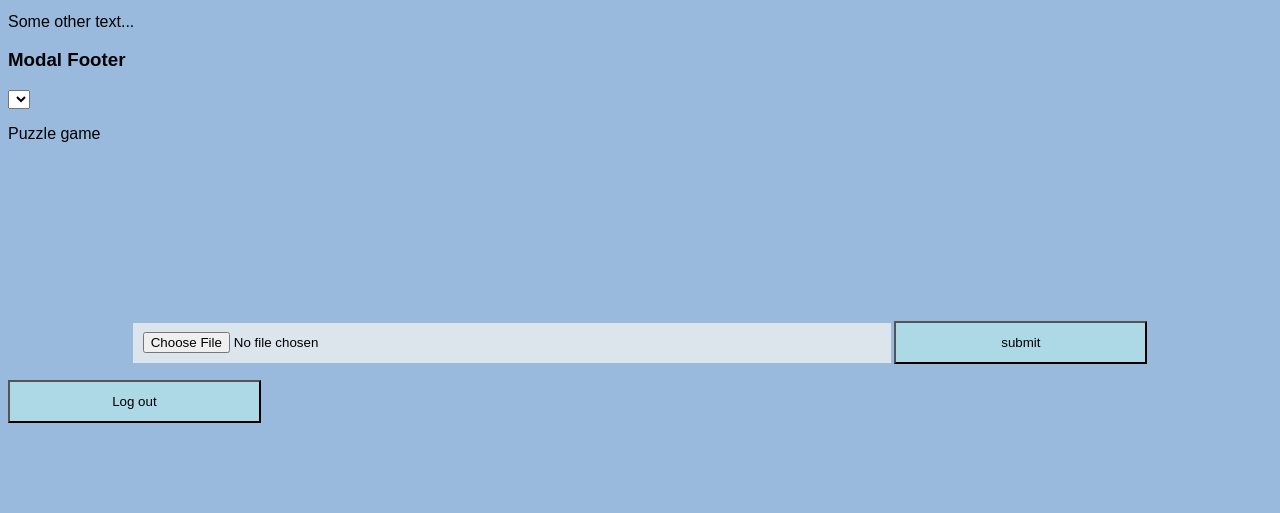
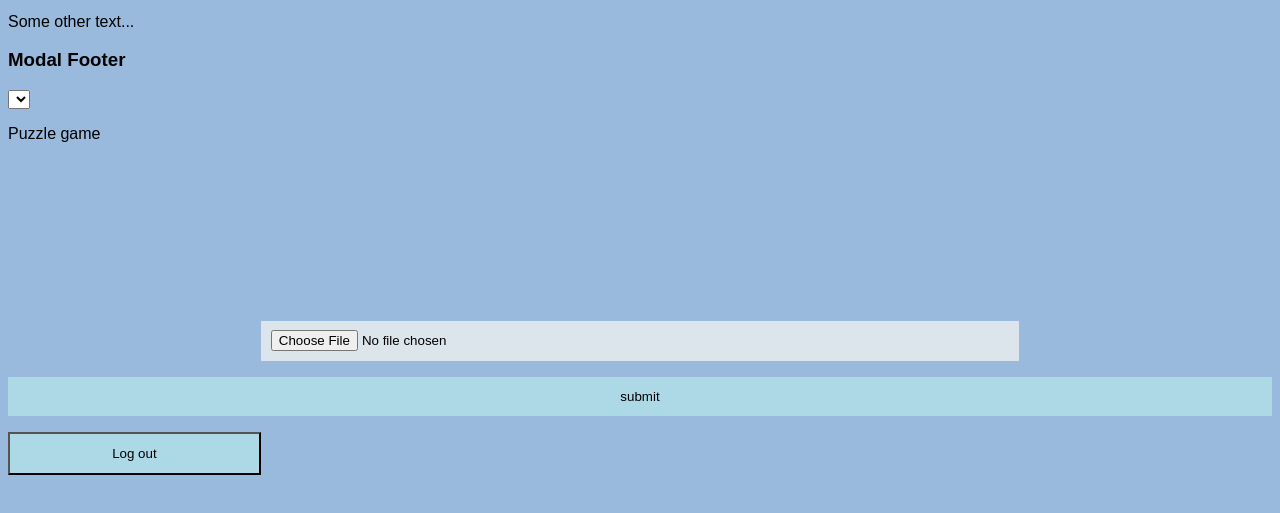
Before and after one commit to iJohnnyH/COMP426_Final, a website: page public/html/puzzle.html in a window 1280 px wide. Shown: the part 187-700 px from the top of the page. Drawn offline with nearby package versions, Linux system fonts and the light colour scheme; no server answers.

Commit message:
Update style.css

```diff
--- a/public/html/style.css
+++ b/public/html/style.css
@@ -21,8 +21,15 @@ input[type=submit]{
     	box-sizing: border-box;
 	background:#ADD8E6;
 	font-family: "Titillium", sans-serif;
+}
 
-
+input[type=text], input[type=password], input[type=submit] {
+    width: 100%;
+    padding: 12px 20px;
+    margin: 8px 0;
+    display: inline-block;
+    border: none;
+    box-sizing: border-box;
 }
 
 #picUpload {
```
